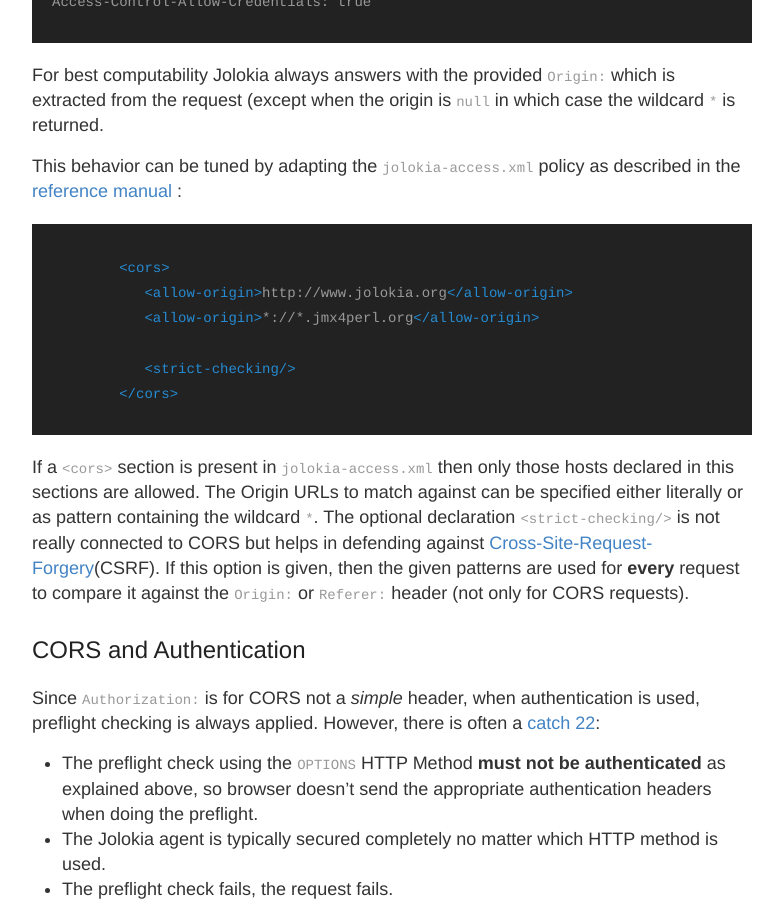
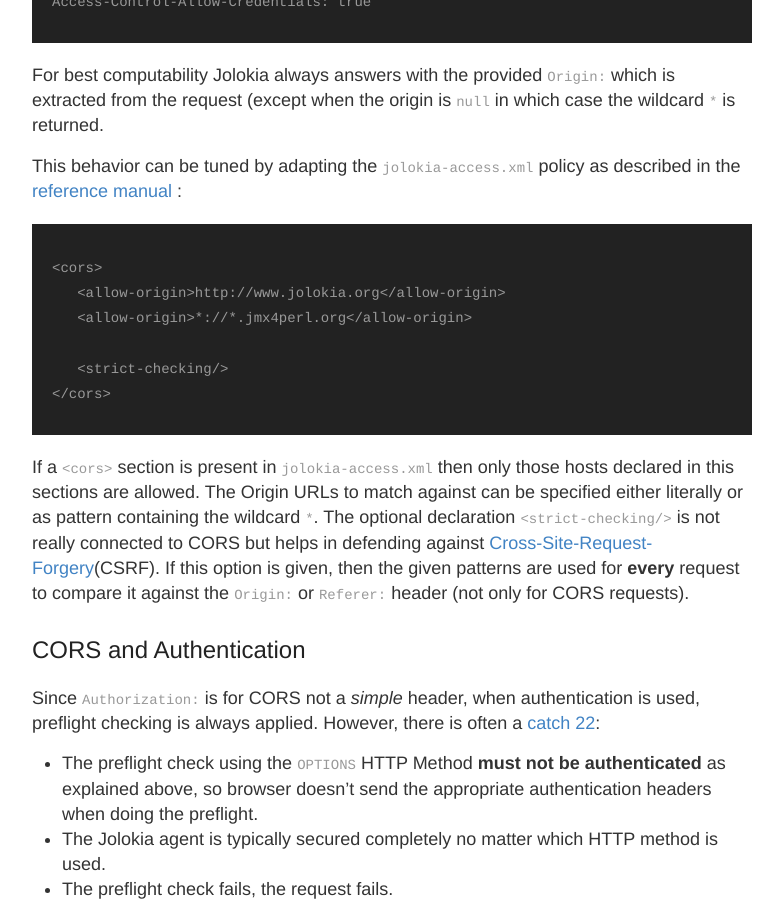
Before and after one commit to rhuss/rhuss.github.io, a Jekyll site: the page built from _posts/2014-8-18-Jolokia-CORS.md, in a window 1280 px wide and 900 px high, scrolled down 1841 px. Shown: the whole window, without its empty margins (248-1031 px from the left). Built offline with Jekyll 4.4.1, drawn with Linux system fonts in a browser that asks for light colours.

Commit message:
Fxied code block

`````diff
--- a/_posts/2014-8-18-Jolokia-CORS.md
+++ b/_posts/2014-8-18-Jolokia-CORS.md
@@ -47,14 +47,12 @@ For best computability Jolokia always answers with the provided `Origin:` which
 
 This behavior can be tuned by adapting the `jolokia-access.xml` policy as described in the [reference manual][6] :
 
-````xml
 	<cors>
 	   <allow-origin>http://www.jolokia.org</allow-origin>
 	   <allow-origin>*://*.jmx4perl.org</allow-origin>
 
 	   <strict-checking/>
 	</cors>
-````
 
 If a `<cors>` section is present in `jolokia-access.xml` then only those hosts declared in this sections are allowed. The Origin URLs to match against can be specified either literally or as pattern containing the wildcard `*`.  The optional declaration `<strict-checking/>` is not really connected to CORS but helps in defending against [Cross-Site-Request-Forgery][7](CSRF). If this option is given, then the given patterns are used for **every** request to compare it against the `Origin:` or `Referer:` header (not only for CORS requests).
 
`````
